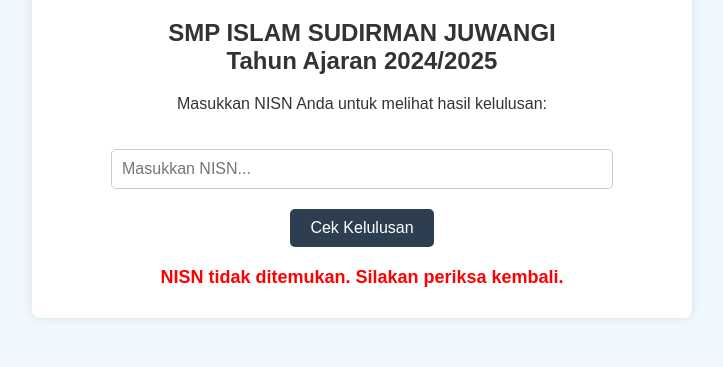
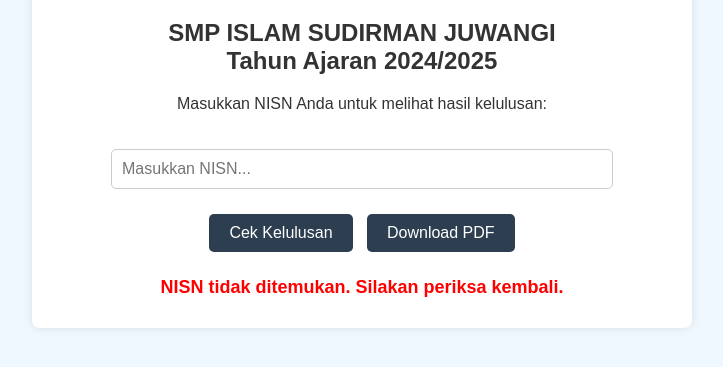
Before and after one commit to harryantochelsea/info, a plain HTML site: page index.html in a window 1280 px wide. Both pictures are taken after a click on the button "Cek Kelulusan". Shown: the part 119-486 px from the top of the page, without its empty margins (278-1001 px from the left). Drawn offline with nearby package versions, Linux system fonts and the light colour scheme.

Commit message:
Add files via upload

```diff
--- a/index.html
+++ b/index.html
@@ -36,6 +36,7 @@
       border: none;
       border-radius: 5px;
       cursor: pointer;
+      margin: 5px;
     }
     .result {
       margin-top: 20px;
@@ -47,16 +48,18 @@
 <body>
   <div class="container">
     <h1>PENGUMUMAN KELULUSAN</h1>
-      <h2>SMP ISLAM SUDIRMAN JUWANGI<br />Tahun Ajaran 2024/2025</h2>
+    <h2>SMP ISLAM SUDIRMAN JUWANGI<br>Tahun Ajaran 2024/2025</h2>
 
     <p>Masukkan NISN Anda untuk melihat hasil kelulusan:</p>
-      <input type="text" id="nisn" placeholder="Masukkan NISN..." />
-      <br />
+    <input type="text" id="nisn" placeholder="Masukkan NISN...">
+    <br>
     <button onclick="cekKelulusan()">Cek Kelulusan</button>
+    <button onclick="downloadPDF()">Download PDF</button>
 
     <div class="result" id="hasil"></div>
   </div>
 
+  <script src="https://cdnjs.cloudflare.com/ajax/libs/jspdf/2.5.1/jspdf.umd.min.js"></script>
   <script>
     const dataKelulusan = {
       "0098982038": "ADITYA ELANG BAGASWARA",
@@ -90,17 +93,41 @@
       "0102873497": "SIDIK NURSETO",
       "0107610370": "SIGIT IRAWAN",
       "0106042536": "SOMA ARYA GUNA",
-        "0072025282": "TRIA AMALIYA",
+      "0072025282": "TRIA AMALIYA"
     };
 
+    let namaSiswa = "";
+
     function cekKelulusan() {
-        const nisn = document.getElementById("nisn").value.trim();
-        const hasil = document.getElementById("hasil");
+      const nisn = document.getElementById('nisn').value.trim();
+      const hasil = document.getElementById('hasil');
       if (dataKelulusan[nisn]) {
-          hasil.innerHTML = `Selamat, <strong>${dataKelulusan[nisn]}</strong> dinyatakan <span style="color: green;">LULUS</span>.`;
+        namaSiswa = dataKelulusan[nisn];
+        hasil.innerHTML = `Selamat, <strong>${namaSiswa}</strong> dinyatakan <span style="color: green;">LULUS</span>.`;
       } else {
+        namaSiswa = "";
         hasil.innerHTML = `<span style="color: red;">NISN tidak ditemukan. Silakan periksa kembali.</span>`;
       }
+    }
+
+    function downloadPDF() {
+      if (!namaSiswa) {
+        alert("Silakan cek kelulusan terlebih dahulu.");
+        return;
+      }
+
+      const { jsPDF } = window.jspdf;
+      const doc = new jsPDF();
+
+      doc.setFontSize(16);
+      doc.text("SURAT KETERANGAN KELULUSAN", 20, 30);
+      doc.setFontSize(12);
+      doc.text(`Nama: ${namaSiswa}`, 20, 50);
+      doc.text("Status: LULUS", 20, 60);
+      doc.text("Tahun Ajaran: 2024/2025", 20, 70);
+      doc.text("SMP ISLAM SUDIRMAN JUWANGI", 20, 80);
+
+      doc.save(`Kelulusan_${namaSiswa.replaceAll(' ', '_')}.pdf`);
     }
   </script>
 </body>
```
Lines whose indentation alone changed are shown as unchanged.
